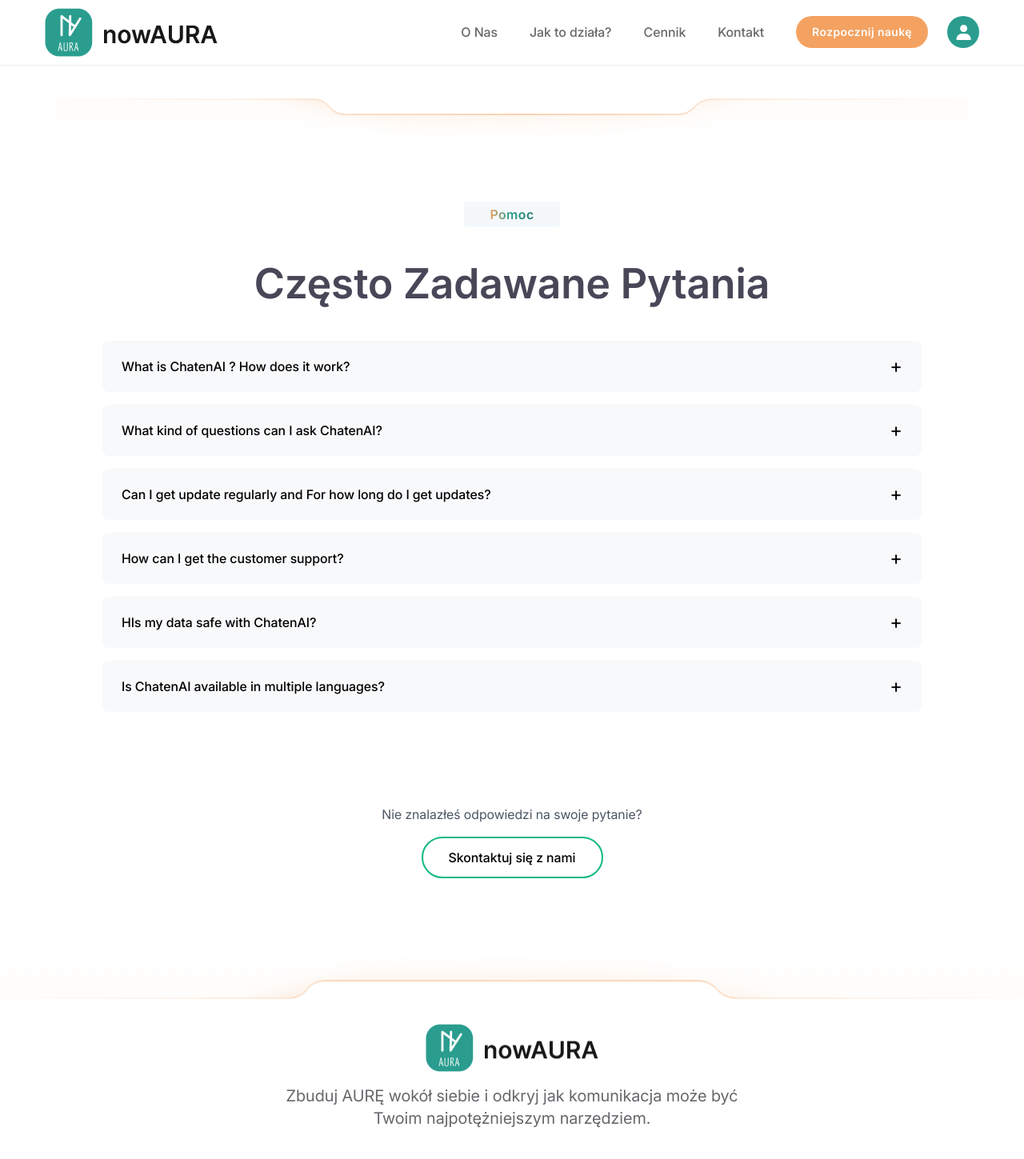
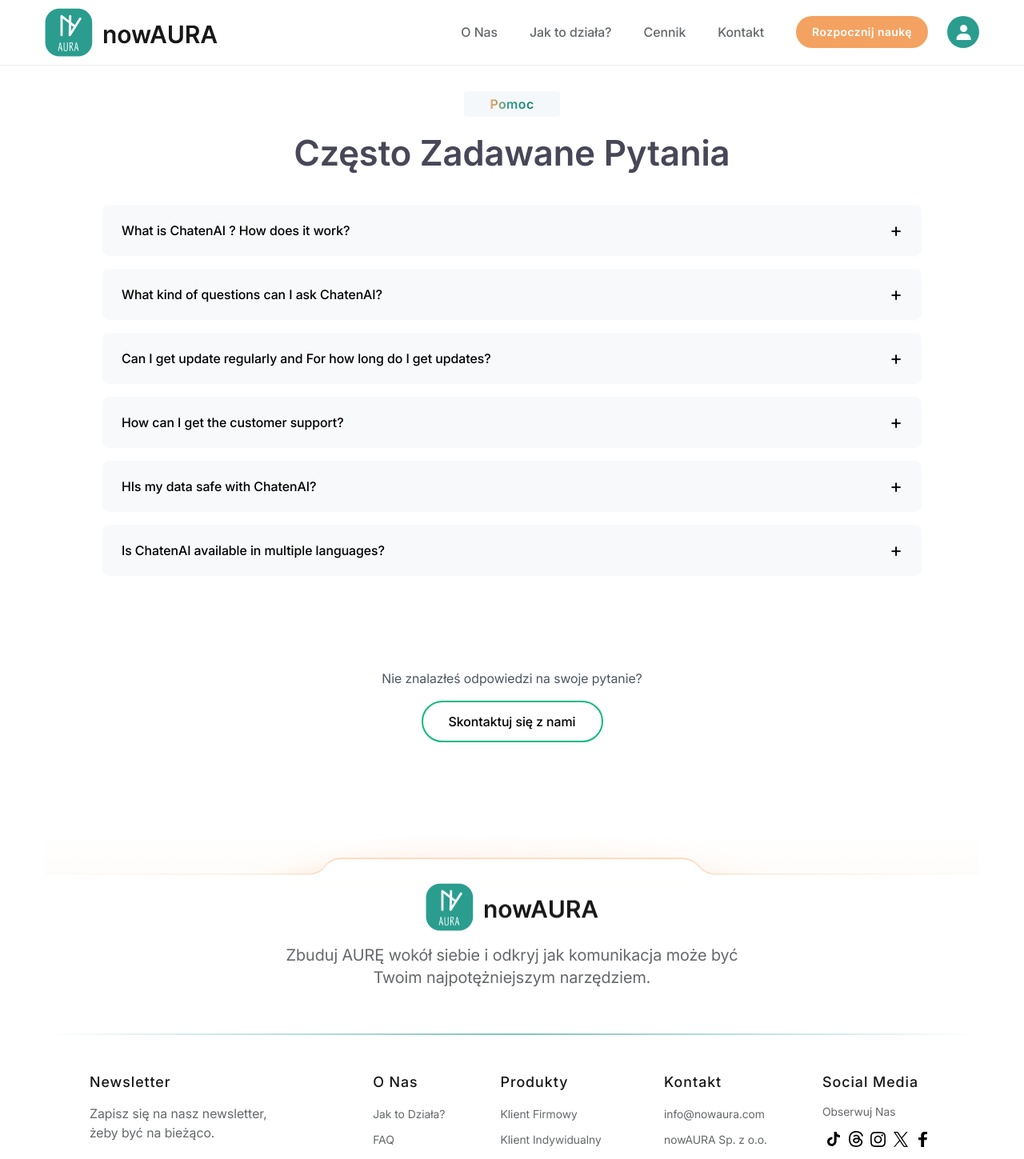
Before and after one commit to PiresHagan/Aura-Landing-Page--React, a React (Create React App) app: page /landings/faqs in a window 1280 px wide. Shown: the top 1449 px of the page at 80% size. Built offline with nearby package versions, Linux system fonts and the light colour scheme.

Commit message:
Fixed minor issues in design

```diff
--- a/src/components/landing/Footer.jsx
+++ b/src/components/landing/Footer.jsx
@@ -61,7 +61,7 @@
   };
   const getSeparatorClassName = () => {
     if (location.pathname === '/landings/login' || location.pathname === '/landings/signup') {
-      return 'absolute top-[-1px] max-1920:top-[-4vw]';
+      return 'absolute left-0 top-[-5vw] max-892:top-[-4vw] w-full z-10';
     }
     return 'w-full';
   };
@@ -72,14 +72,14 @@
 
   return (
     <footer ref={ref} className='relative'>
-      <img
-        className={getSeparatorClassName()}
-        src={getSeparatorImage()}
-        alt=""
-        role="presentation"
-      />
 
       <div className="py-5 px-14 max-1024:px-4 max-1024:pt-7 max-1024:pb-12">
+        <img
+          className={getSeparatorClassName()}
+          src={getSeparatorImage()}
+          alt=""
+          role="presentation"
+        />
         <div className="flex flex-col justify-center items-center">
           <img
             className='max-1024:w-[180px] max-1024:h-auto"'
@@ -89,7 +89,7 @@
             alt="nowAura logo"
           />
 
-          <p className="text-[var(--granite-gray)] text-center mt-4 text-xl max-1024:mt-3">
+          <p className="text-[var(--granite-gray)] text-center mt-4 text-base sm:text-xl max-1024:mt-3">
             Zbuduj AURĘ wokół siebie i odkryj jak komunikacja może być <br />{' '}
             Twoim najpotężniejszym narzędziem.
           </p>
@@ -226,7 +226,7 @@
           </div>
         </div>
 
-        <p className="text-[var(--metallic-silver)] text-sm">
+        {/* <p className="text-[var(--metallic-silver)] text-sm">
           <sup>(1)</sup>
           Johnson & Johnson Institute & Osso VR: Enhancing surgical training,{' '}
           <a
@@ -236,7 +236,7 @@
           >
             https://virtualspeech.com/blog/vr-training-case-studies
           </a>
-        </p>
+        </p> */}
 
         <p className="mt-12 text-[var(--granite-gray)] text-center text-sm">
           Copyright © 2024{' '}
--- a/src/components/landing/law/sections/FaqSection.jsx
+++ b/src/components/landing/law/sections/FaqSection.jsx
@@ -2,9 +2,14 @@
 import SeparatorBottomImage from '../../../../assets/images/landing/separator-bottom.svg'
 import Subtitle from '../../Subtitle';
 import SectionTitle from '../../SectionTitle';
-
+import { useLocation } from 'react-router-dom';
 const FaqSection = () => {
     const [openIndex, setOpenIndex] = useState(null);
+    const location = useLocation();
+    const isFaqs = location.pathname === '/landings/faqs';
+
+
+
 
     const faqData = [
         {
@@ -38,12 +43,12 @@
     return (
 
         <section className="mt-8 px-[70px] flex flex-col items-center max-1024:px-4 mb-[100px]">
-            <img src={SeparatorBottomImage} className="w-full" alt="" />
+            {!isFaqs && <img src={SeparatorBottomImage} className="w-full" alt="" />}
 
-            <div className="max-1024:hidden mt-20">
+            <div className={`max-1024:hidden ${!isFaqs && 'mt-20'}`}>
                 <Subtitle title="Pomoc" />
             </div>
-            <SectionTitle title="Często Zadawane Pytania" className="mt-8 text-[var(--quartz)] text-[52px] max-1024:mt-3" />
+            <SectionTitle title="Często Zadawane Pytania" className={`${!isFaqs ? 'mt-8' : 'mt-3'} text-[var(--quartz)] text-[44px] max-1024:mt-3`} />
             <div className="w-full max-w-[1024px] mt-8">
 
                 {faqData.map((faq, index) => (
--- a/src/components/landing/law/sections/TitleSection.jsx
+++ b/src/components/landing/law/sections/TitleSection.jsx
@@ -2,7 +2,7 @@
 import SeparatorBottomImage from '../../../../assets/images/landing/separator-bottom.svg'
 const TitleSection = ({ title }) => {
     return (
-        <section className="relative pt-20 px-14 max-1024:pt-7 max-1024:px-4 max-1024:from-20% max-700:from-30% max-520:from-50%">
+        <section className="relative py-20 px-14 max-1024:py-20 max-1024:px-4 max-1024:from-20% max-700:from-30% max-520:from-50%">
             <div className="flex justify-center flex-col mb-20">
                 <PageH1>
 
--- a/tailwind.config.js
+++ b/tailwind.config.js
@@ -12,6 +12,7 @@
         'max-1240': { max: '1240px' },
         'max-1024': { max: '1024px' },
         'max-960': { max: '960px' },
+        'max-892': { max: '892px' },
         'max-700': { max: '700px' },
         'max-520': { max: '520px' },
       },
```
